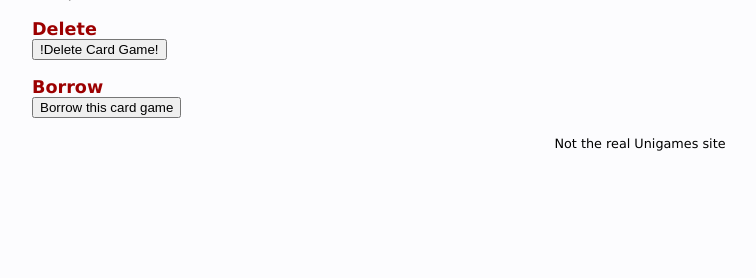
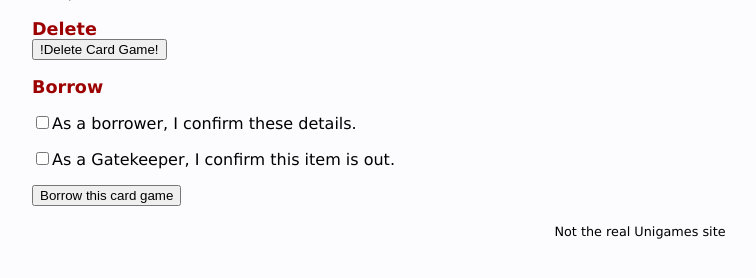
Before and after one commit to sirmiggles/project-dragon, a Django app: page /library/card/1/ in a window 1280 px wide. Shown: the part 275-553 px from the top of the page, without its empty margins (0-756 px from the left). Run offline with Django 3.2, Linux system fonts and the light colour scheme; tables that the repository leaves empty hold one stand-in row (values such as "Sample post").

Commit message:
Added two checkboxes that need to be ticked for borrowing for Card

```diff
--- a/src/dragon/library/templates/library/card_detail.html
+++ b/src/dragon/library/templates/library/card_detail.html
@@ -21,6 +21,8 @@
 {% if card.available == True %}
   <h3>Borrow</h3>
   <form action="{% url 'library:borrow_card' card.id %}" method=""post>
+      <p><input type="checkbox" required name="borrower">As a borrower, I confirm these details.</p>
+      <p><input type="checkbox" required name="gatekeeper">As a Gatekeeper, I confirm this item is out.</p>
       <input type = "submit" value="Borrow this card game">
       {% csrf_token %}
   </form>
```
